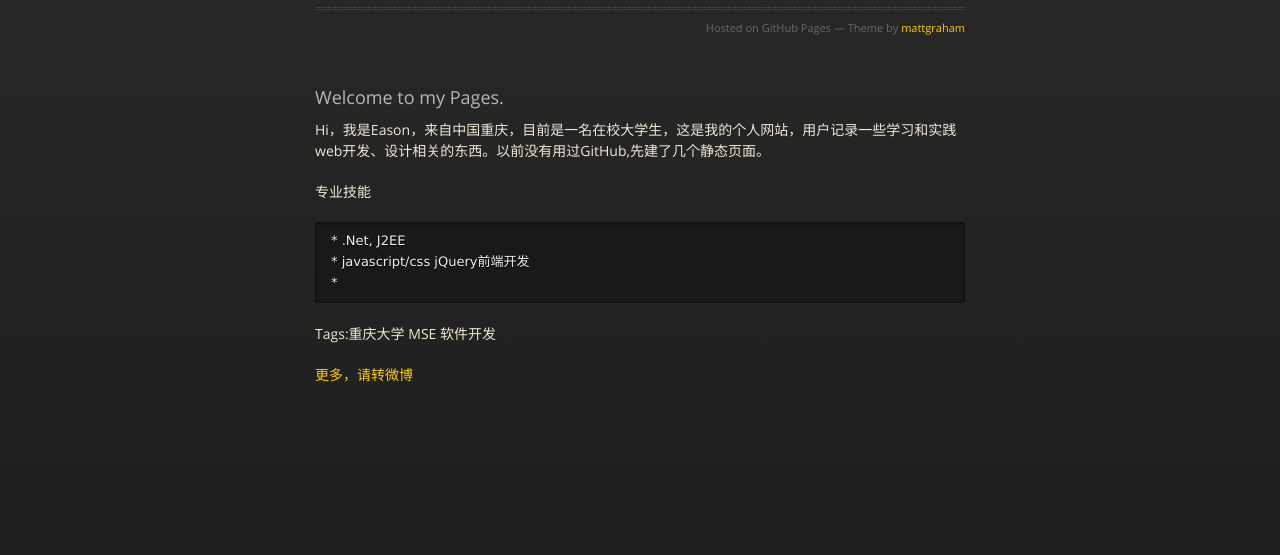
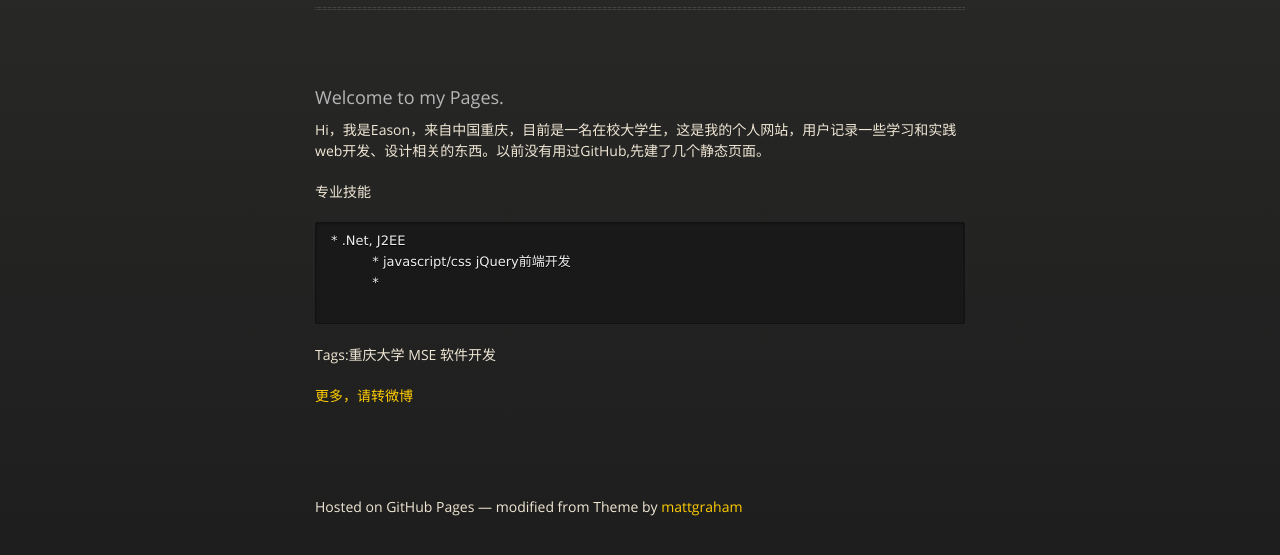
Before and after one commit to easonweb/website, a plain HTML site: page index.html in a window 1280 px wide. Shown: the part 149-704 px from the top of the page. Drawn offline with nearby package versions, Linux system fonts and the light colour scheme.

Commit message:
Update index.html

```diff
--- a/index.html
+++ b/index.html
@@ -34,8 +34,8 @@
           <h1>Eason Li' LOFT</h1>
           <p></p>
           <hr>
-          <!--<span class="credits left">Project maintained by <a href="https://github.com/easonweb">easonweb</a></span>-->
-          <span class="credits right">Hosted on GitHub Pages &mdash; Theme by <a href="https://twitter.com/michigangraham">mattgraham</a></span>
+          <!--<span class="credits left">Project maintained by <a href="https://github.com/easonweb">easonweb</a></span>
+          <span class="credits right">Hosted on GitHub Pages &mdash; Theme by <a href="https://twitter.com/michigangraham">mattgraham</a></span>-->
         </div>
 
         <h3>
@@ -54,7 +54,9 @@
 
           <p><a href="http://weibo.com/benjack">更多，请转微博</a></p>
       </section>
-
+       <div id="foot">
+         <span class="credits right">Hosted on GitHub Pages &mdash;  modified from Theme by <a href="https://twitter.com/michigangraham">mattgraham</a></span>
+       </div>
     </div>
     <!--[if !IE]><script>fixScale(document);</script><![endif]-->
 
```
Lines whose indentation alone changed are shown as unchanged.
